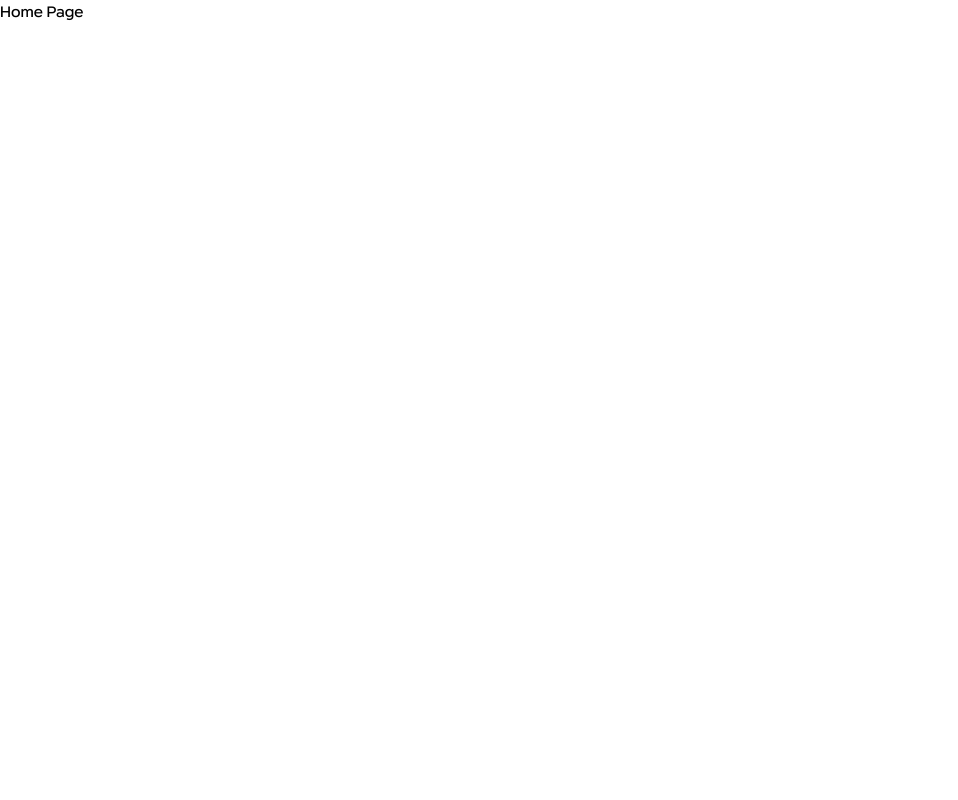
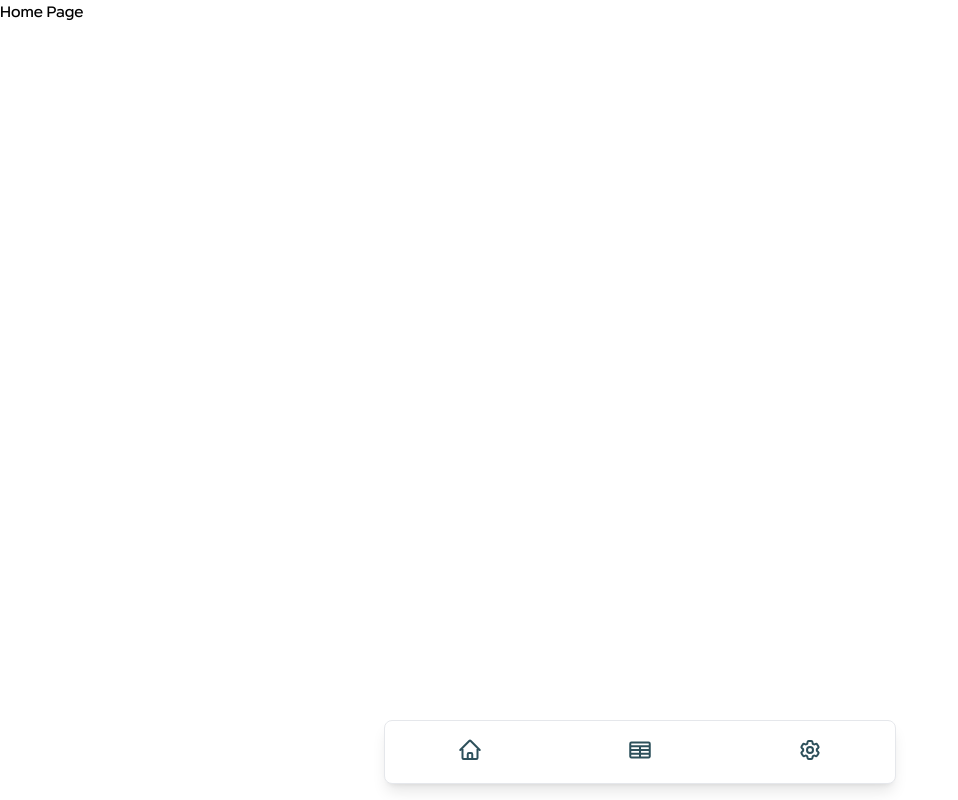
Before and after one commit to witayaporn/PsuOpenApi, a Next.js app in the folder front/: page /home in a window 1280 px wide. Shown: the whole page, without its empty margins (0-958 px from the left). Built offline with nearby package versions, Linux system fonts and the light colour scheme.

Commit message:
Add bottom component

```diff
--- /dev/null
+++ b/front/app/components/bottomNavbar.tsx
@@ -0,0 +1,38 @@
+export default function BottomNavbar() {
+    return (
+        <div className="fixed z-50 w-full h-16 max-w-lg -translate-x-1/2 bg-white border border-gray-200 rounded-lg shadow-lg bottom-4 left-1/2 dark:bg-gray-700 dark:border-gray-600">
+            <div className="grid h-full max-w-lg grid-cols-3 mx-auto">
+                <button data-tooltip-target="tooltip-home" type="button" className="inline-flex flex-col items-center justify-center px-5 rounded-s-lg hover:bg-gray-200 dark:hover:bg-gray-800 group">
+                    <svg className="w-6 h-6 mb-1 text-[#2d505b] dark:text-gray-400 group-hover:text-green-800" xmlns="http://www.w3.org/2000/svg" fill="none" viewBox="0 0 24 24" stroke-width="1.5" stroke="currentColor">
+                        <path stroke-width="2" stroke-linecap="round" stroke-linejoin="round" d="m2.25 12 8.954-8.955c.44-.439 1.152-.439 1.591 0L21.75 12M4.5 9.75v10.125c0 .621.504 1.125 1.125 1.125H9.75v-4.875c0-.621.504-1.125 1.125-1.125h2.25c.621 0 1.125.504 1.125 1.125V21h4.125c.621 0 1.125-.504 1.125-1.125V9.75M8.25 21h8.25" />
+                    </svg>
+                </button>
+                <div id="tooltip-home" role="tooltip" className="absolute z-10 invisible inline-block px-3 py-2 text-sm font-medium text-white transition-opacity duration-300 bg-gray-900 rounded-lg shadow-sm opacity-0 tooltip dark:bg-gray-700">
+                    Home
+                    <div className="tooltip-arrow" data-popper-arrow></div>
+                </div>
+
+                <button data-tooltip-target="tooltip-plan" type="button" className="inline-flex flex-col items-center justify-center px-5 hover:bg-gray-200 dark:hover:bg-gray-800 group">
+                    <svg className="w-6 h-6 mb-1 text-[#2d505b] dark:text-gray-400 group-hover:text-green-800" xmlns="http://www.w3.org/2000/svg" fill="none" viewBox="0 0 24 24" stroke-width="1.5" stroke="currentColor">
+                        <path stroke-width="2" stroke-linecap="round" stroke-linejoin="round" d="M3.375 19.5h17.25m-17.25 0a1.125 1.125 0 0 1-1.125-1.125M3.375 19.5h7.5c.621 0 1.125-.504 1.125-1.125m-9.75 0V5.625m0 12.75v-1.5c0-.621.504-1.125 1.125-1.125m18.375 2.625V5.625m0 12.75c0 .621-.504 1.125-1.125 1.125m1.125-1.125v-1.5c0-.621-.504-1.125-1.125-1.125m0 3.75h-7.5A1.125 1.125 0 0 1 12 18.375m9.75-12.75c0-.621-.504-1.125-1.125-1.125H3.375c-.621 0-1.125.504-1.125 1.125m19.5 0v1.5c0 .621-.504 1.125-1.125 1.125M2.25 5.625v1.5c0 .621.504 1.125 1.125 1.125m0 0h17.25m-17.25 0h7.5c.621 0 1.125.504 1.125 1.125M3.375 8.25c-.621 0-1.125.504-1.125 1.125v1.5c0 .621.504 1.125 1.125 1.125m17.25-3.75h-7.5c-.621 0-1.125.504-1.125 1.125m8.625-1.125c.621 0 1.125.504 1.125 1.125v1.5c0 .621-.504 1.125-1.125 1.125m-17.25 0h7.5m-7.5 0c-.621 0-1.125.504-1.125 1.125v1.5c0 .621.504 1.125 1.125 1.125M12 10.875v-1.5m0 1.5c0 .621-.504 1.125-1.125 1.125M12 10.875c0 .621.504 1.125 1.125 1.125m-2.25 0c.621 0 1.125.504 1.125 1.125M13.125 12h7.5m-7.5 0c-.621 0-1.125.504-1.125 1.125M20.625 12c.621 0 1.125.504 1.125 1.125v1.5c0 .621-.504 1.125-1.125 1.125m-17.25 0h7.5M12 14.625v-1.5m0 1.5c0 .621-.504 1.125-1.125 1.125M12 14.625c0 .621.504 1.125 1.125 1.125m-2.25 0c.621 0 1.125.504 1.125 1.125m0 1.5v-1.5m0 0c0-.621.504-1.125 1.125-1.125m0 0h7.5" />
+                    </svg>
+                </button>
+                <div id="tooltip-plan" role="tooltip" className="absolute z-10 invisible inline-block px-3 py-2 text-sm font-medium text-white transition-opacity duration-300 bg-gray-900 rounded-lg shadow-sm opacity-0 tooltip dark:bg-gray-700">
+                    Plan
+                    <div className="tooltip-arrow" data-popper-arrow></div>
+                </div>
+
+                <button data-tooltip-target="tooltip-settings" type="button" className="inline-flex flex-col items-center justify-center px-5 rounded-r-lg hover:bg-gray-200 dark:hover:bg-gray-800 group">
+                    <svg className="w-6 h-6 mb-1 text-[#2d505b] dark:text-gray-400 group-hover:text-green-800" xmlns="http://www.w3.org/2000/svg" fill="none" viewBox="0 0 24 24" stroke-width="1.5" stroke="currentColor">
+                        <path stroke-width="2" stroke-linecap="round" stroke-linejoin="round" d="M9.594 3.94c.09-.542.56-.94 1.11-.94h2.593c.55 0 1.02.398 1.11.94l.213 1.281c.063.374.313.686.645.87.074.04.147.083.22.127.325.196.72.257 1.075.124l1.217-.456a1.125 1.125 0 0 1 1.37.49l1.296 2.247a1.125 1.125 0 0 1-.26 1.431l-1.003.827c-.293.241-.438.613-.43.992a7.723 7.723 0 0 1 0 .255c-.008.378.137.75.43.991l1.004.827c.424.35.534.955.26 1.43l-1.298 2.247a1.125 1.125 0 0 1-1.369.491l-1.217-.456c-.355-.133-.75-.072-1.076.124a6.47 6.47 0 0 1-.22.128c-.331.183-.581.495-.644.869l-.213 1.281c-.09.543-.56.94-1.11.94h-2.594c-.55 0-1.019-.398-1.11-.94l-.213-1.281c-.062-.374-.312-.686-.644-.87a6.52 6.52 0 0 1-.22-.127c-.325-.196-.72-.257-1.076-.124l-1.217.456a1.125 1.125 0 0 1-1.369-.49l-1.297-2.247a1.125 1.125 0 0 1 .26-1.431l1.004-.827c.292-.24.437-.613.43-.991a6.932 6.932 0 0 1 0-.255c.007-.38-.138-.751-.43-.992l-1.004-.827a1.125 1.125 0 0 1-.26-1.43l1.297-2.247a1.125 1.125 0 0 1 1.37-.491l1.216.456c.356.133.751.072 1.076-.124.072-.044.146-.086.22-.128.332-.183.582-.495.644-.869l.214-1.28Z" />
+                        <path stroke-width="2" stroke-linecap="round" stroke-linejoin="round" d="M15 12a3 3 0 1 1-6 0 3 3 0 0 1 6 0Z" />
+                    </svg>
+                </button>
+                <div id="tooltip-settings" role="tooltip" className="absolute z-10 invisible inline-block px-3 py-2 text-sm font-medium text-white transition-opacity duration-300 bg-gray-900 rounded-lg shadow-sm opacity-0 tooltip dark:bg-gray-700">
+                    Settings
+                    <div className="tooltip-arrow" data-popper-arrow></div>
+                </div>
+            </div>
+        </div>
+    )
+}
--- a/front/app/home/page.tsx
+++ b/front/app/home/page.tsx
@@ -1,7 +1,9 @@
+import BottomNavbar from "../components/bottomNavbar"
 export default function HomePage(){
     return (
         <>
             <h3>Home Page</h3>
+            <BottomNavbar/>
         </>
     )
 }
```
